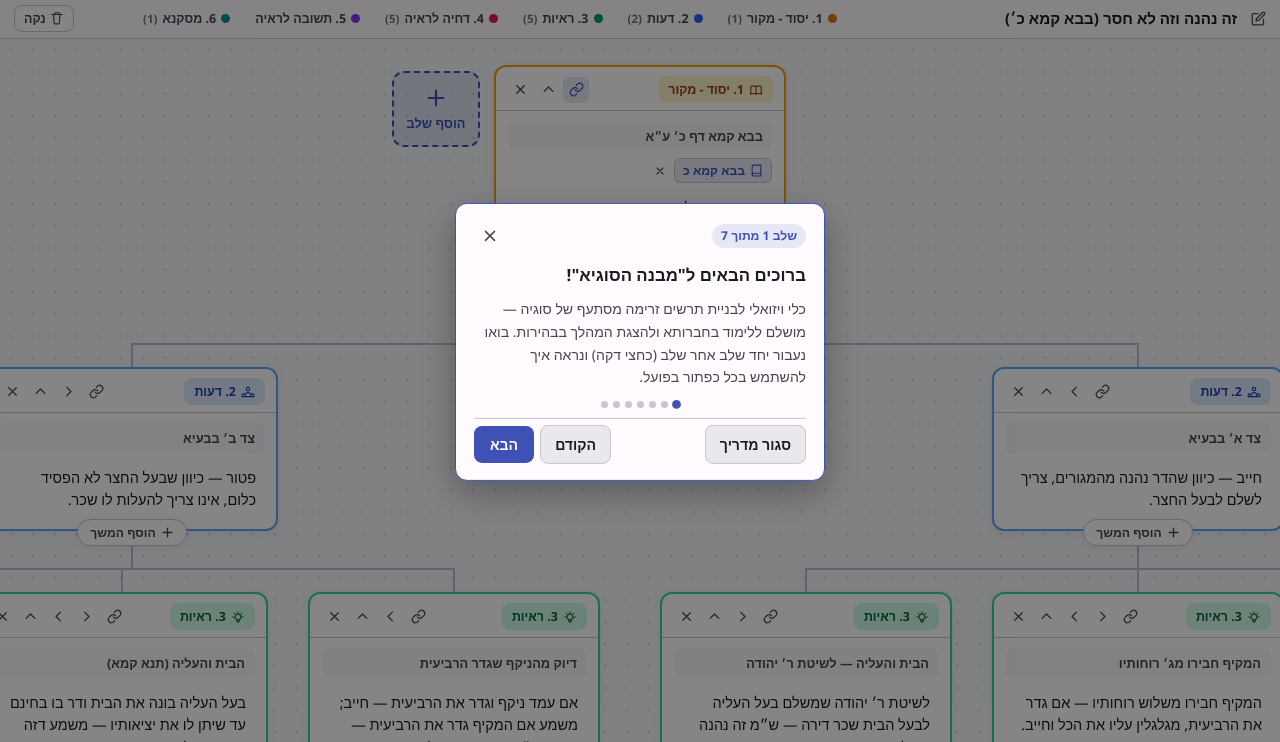
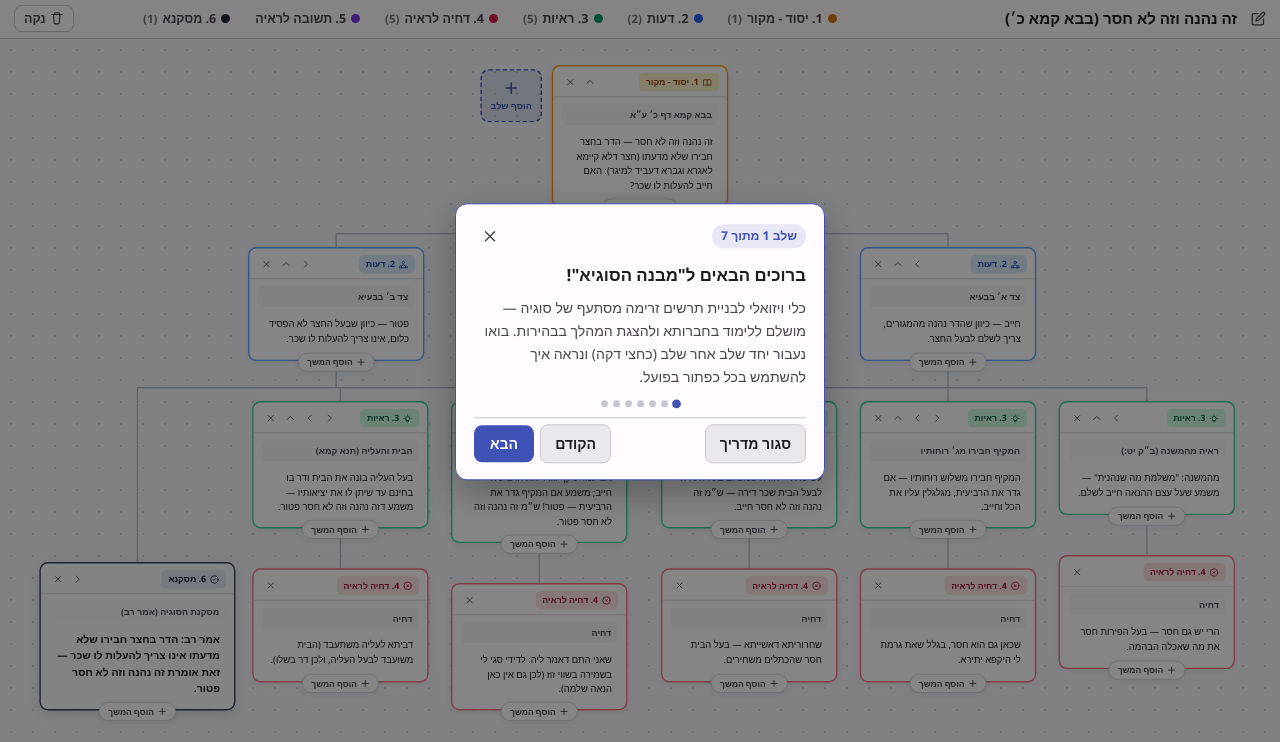
Before and after one commit to Lev-Good/otzaria-sugya-map, a plain HTML site: page index.html in a window 1280 px wide. Shown: the part 58-800 px from the top of the page. Drawn offline with Linux system fonts and the light colour scheme.

Commit message:
v1.1.0: maskana always bottom & emphasized, distinct color, 70% default zoom, compact cards, hide sources by default

```diff
--- a/css/style.css
+++ b/css/style.css
@@ -92,11 +92,12 @@
   --color-step-teshuva-text: #5B21B6;
   --color-step-teshuva-tab: #6D28D9;
 
-  --color-step-maskana: #0D9488;
-  --color-step-maskana-border: #2DD4BF;
-  --color-step-maskana-bg: #CCFBF1;
-  --color-step-maskana-text: #115E59;
-  --color-step-maskana-tab: #0F766E;
+  --color-step-maskana: #1E293B;
+  --color-step-maskana-border: #334155;
+  --color-step-maskana-bg: #E2E8F0;
+  --color-step-maskana-text: #0F172A;
+  --color-step-maskana-tab: #1E293B;
+  --color-step-maskana-card-bg: #F8FAFC;
 
   /* --- באנר כותרת "ולכן" --- */
   --color-velachen-bg-edge: rgba(245, 158, 11, 0.14);
@@ -109,11 +110,12 @@
   --font-ui: 'Rubik', 'Segoe UI', system-ui, sans-serif;
   --font-main: 'FrankRuhlCLM', 'David', serif;
   --font-card-content: var(--font-ui);
-  --font-size-ui: 14px;
-  --font-size-base: 18px;
-  --font-size-card-text: 15px;
+  --font-size-ui: 13.5px;
+  --font-size-base: 17px;
+  --font-size-card-text: 13.5px;
+  --font-size-maskana-text: 15px;
   --font-size-reader: 19px;
-  --line-height: 1.55;
+  --line-height: 1.5;
 
   /* --- מידות, צורות וצפיפות --- */
   --radius: 8px;
@@ -121,7 +123,8 @@
   --radius-lg: 12px;
   --radius-pill: 999px;
   --top-bar-height: 56px;
-  --card-width: 292px;
+  --card-width: 252px;
+  --maskana-card-width: 278px;
   --reader-pane-width: 390px;
 }
 
@@ -175,11 +178,12 @@ body.dark-mode {
   --color-step-teshuva-text: #DDD6FE;
   --color-step-teshuva-tab: #6D28D9;
 
-  --color-step-maskana: #2DD4BF;
-  --color-step-maskana-border: #14B8A6;
-  --color-step-maskana-bg: rgba(20, 184, 166, 0.22);
-  --color-step-maskana-text: #99F6E4;
-  --color-step-maskana-tab: #0F766E;
+  --color-step-maskana: #CBD5E1;
+  --color-step-maskana-border: #94A3B8;
+  --color-step-maskana-bg: rgba(148, 163, 184, 0.24);
+  --color-step-maskana-text: #F1F5F9;
+  --color-step-maskana-tab: #475569;
+  --color-step-maskana-card-bg: #222834;
 
   --color-velachen-bg-edge: rgba(245, 158, 11, 0.16);
   --color-velachen-bg-mid: rgba(251, 191, 36, 0.30);
@@ -227,6 +231,7 @@ body.palette-otzaria {
   --color-step-maskana-bg: color-mix(in srgb, var(--color-primary) 13%, var(--color-surface-container-low));
   --color-step-maskana-text: var(--color-primary);
   --color-step-maskana-tab: color-mix(in srgb, var(--color-primary) 50%, var(--color-surface-container-highest));
+  --color-step-maskana-card-bg: color-mix(in srgb, var(--color-primary) 6%, var(--surface-card));
 
   --color-velachen-bg-edge: color-mix(in srgb, var(--color-primary) 6%, var(--color-surface-container-low));
   --color-velachen-bg-mid: color-mix(in srgb, var(--color-primary) 13%, var(--color-surface-container));
@@ -236,11 +241,11 @@ body.palette-otzaria {
 }
 
 /* --- התאמות גודל כרטיס וגופן תוכן --- */
-body.card-width-compact { --card-width: 246px; }
-body.card-width-normal  { --card-width: 292px; }
-body.card-width-wide    { --card-width: 344px; }
-body.content-font-book  { --font-card-content: var(--font-main); --font-size-card-text: 17px; }
-body.content-font-ui    { --font-card-content: var(--font-ui); --font-size-card-text: 14.5px; }
+body.card-width-compact { --card-width: 218px; --maskana-card-width: 244px; }
+body.card-width-normal  { --card-width: 252px; --maskana-card-width: 280px; }
+body.card-width-wide    { --card-width: 300px; --maskana-card-width: 332px; }
+body.content-font-book  { --font-card-content: var(--font-main); --font-size-card-text: 15.5px; --font-size-maskana-text: 17px; }
+body.content-font-ui    { --font-card-content: var(--font-ui); --font-size-card-text: 13.5px; --font-size-maskana-text: 15px; }
 
 /* ============================================================================
    שלד האפליקציה (גובה מלא, ללא גלילת דף ראשית)
@@ -1013,16 +1018,27 @@ button, input, textarea, select {
   display: flex;
   flex-direction: row;
   justify-content: center;
-  align-items: flex-start;
+  align-items: stretch;
   position: relative;
 }
 
+.node-column.is-maskana-leaf {
+  flex: 1 1 auto;
+}
+
+.maskana-drop-stem {
+  width: 2px;
+  flex: 1 1 auto;
+  min-height: 0;
+  background: var(--color-connector);
+}
+
 .tree-child-wrapper {
   display: flex;
   flex-direction: column;
   align-items: center;
   position: relative;
-  padding: 24px 10px 0 10px;
+  padding: 20px 8px 0 8px;
 }
 
 .tree-child-wrapper::before {
@@ -1031,7 +1047,7 @@ button, input, textarea, select {
   top: 0;
   right: 50%;
   width: 2px;
-  height: 24px;
+  height: 20px;
   background: var(--color-connector);
   transform: translateX(50%);
 }
@@ -1068,6 +1084,26 @@ button, input, textarea, select {
   position: relative;
   width: var(--card-width);
   cursor: default;
+}
+
+/* חלונית מסקנא מודגשת יותר בגודל, בגבול, ברקע ובכתב */
+.step-card-frame.step-type-maskana {
+  width: var(--maskana-card-width);
+}
+
+.step-card-frame.step-type-maskana .step-card {
+  border-width: 2.5px;
+  background: var(--color-step-maskana-card-bg);
+  box-shadow: var(--shadow-card-hover);
+}
+
+.step-card-frame.step-type-maskana .card-textarea {
+  font-size: var(--font-size-maskana-text);
+  font-weight: 700;
+}
+
+.step-card-frame.step-type-maskana .card-subtitle-input {
+  font-weight: 700;
 }
 
 body.card-style-classic .step-card-frame {
--- a/js/app.js
+++ b/js/app.js
@@ -11,6 +11,7 @@
   const STORAGE_KEY = 'sugya_workspace_v1';
   const MAX_HISTORY = 40;
   const READER_CHUNK_LINES = 26;
+  const DEFAULT_ZOOM = 0.7;
 
   let workspace = {
     schemaVersion: 1,
@@ -19,7 +20,7 @@
     settings: Object.assign({}, Data.DEFAULT_SETTINGS)
   };
 
-  let currentZoom = 1;
+  let currentZoom = DEFAULT_ZOOM;
   let activeFilterType = null;
 
   // היסטוריית ביטול / ביצוע שוב לסוגיה הפעילה
@@ -315,16 +316,24 @@
   // בניית כרטיס שלב בודד וענפיו
   // ============================================================================
 
-  function createNodeElement(node, siblingsList, siblingIndex, isLastRoot) {
+  function createNodeElement(node, siblingsList, siblingIndex, isLastRoot, isRoot) {
     const meta = Data.getStepMeta(node.type);
     const showVelachen = shouldShowVelachen(node.type);
     const velachenLabel = (workspace.settings.velachenText || 'ולכן').trim() || 'ולכן';
     const hasChildren = Array.isArray(node.children) && node.children.length > 0;
     const isDimmed = activeFilterType && activeFilterType !== node.type;
     const isHighlighted = activeFilterType && activeFilterType === node.type;
+    const isMaskana = node.type === 'maskana';
 
     const column = document.createElement('div');
-    column.className = 'node-column';
+    column.className = 'node-column' + (isMaskana && !hasChildren ? ' is-maskana-leaf' : '');
+
+    // חלונית מסקנא מקבלת קו חיבור אנכי גמיש כך שתרד תמיד עד למטה
+    if (isMaskana && !isRoot) {
+      const dropStem = document.createElement('div');
+      dropStem.className = 'maskana-drop-stem';
+      column.appendChild(dropStem);
+    }
 
     const frame = document.createElement('div');
     frame.className = 'step-card-frame step-type-' + meta.id;
@@ -367,7 +376,8 @@
     const actions = document.createElement('div');
     actions.className = 'card-actions no-print';
 
-    // קישור מקור באוצריא
+    // קישור מקור באוצריא (מוצג רק אם הופעל בהגדרות)
+    if (workspace.settings.showSources) {
       const linkBtn = document.createElement('button');
       linkBtn.type = 'button';
       linkBtn.className = 'card-action-btn js-link-source-btn' + (node.source ? ' has-source' : '');
@@ -377,6 +387,7 @@
         openSourceModal(node.id);
       });
       actions.appendChild(linkBtn);
+    }
 
     // הזזת סדר בין אחים
     if (Array.isArray(siblingsList) && siblingsList.length > 1) {
@@ -484,8 +495,8 @@
     });
     body.appendChild(subtitleInput);
 
-    // תגית מקור מקושר מאוצריא (פותחת בחלונית הצד המובנית!)
-    if (node.source) {
+    // תגית מקור מקושר מאוצריא (מוצגת רק אם הופעל בהגדרות)
+    if (workspace.settings.showSources && node.source) {
       const sourceRow = document.createElement('div');
       sourceRow.className = 'source-chip-row';
 
@@ -622,7 +633,7 @@
         node.children.forEach(function (child, idx) {
           const childWrap = document.createElement('div');
           childWrap.className = 'tree-child-wrapper';
-          childWrap.appendChild(createNodeElement(child, node.children, idx));
+          childWrap.appendChild(createNodeElement(child, node.children, idx, false, false));
           childrenContainer.appendChild(childWrap);
         });
 
@@ -718,7 +729,11 @@
 
     chart.nodes.forEach(function (rootNode, idx) {
       const isLastRoot = (idx === chart.nodes.length - 1);
-      rootEl.appendChild(createNodeElement(rootNode, chart.nodes, idx, isLastRoot));
+      rootEl.appendChild(createNodeElement(rootNode, chart.nodes, idx, isLastRoot, true));
+    });
+
+    requestAnimationFrame(function () {
+      alignMaskanaToBottom();
     });
 
     if (focusNodeId) {
@@ -731,6 +746,41 @@
         }
       }, 40);
     }
+  }
+
+  // יישור חלוניות "6. מסקנא" לתחתית התרשים כך שהקו האנכי יימשך עד למטה
+  function alignMaskanaToBottom() {
+    const rootEl = document.getElementById('treeRoot');
+    if (!rootEl) return;
+    const stems = rootEl.querySelectorAll('.maskana-drop-stem');
+    if (stems.length === 0) return;
+
+    stems.forEach(function (stem) {
+      stem.style.minHeight = '0px';
+    });
+
+    let maxBottom = 0;
+    const nonMaskanaCards = rootEl.querySelectorAll('.step-card-frame:not(.step-type-maskana) .step-card');
+    nonMaskanaCards.forEach(function (card) {
+      const r = card.getBoundingClientRect();
+      if (r.bottom > maxBottom) maxBottom = r.bottom;
+    });
+
+    if (maxBottom <= 0) return;
+    const scale = currentZoom || 1;
+
+    stems.forEach(function (stem) {
+      const col = stem.closest('.node-column');
+      const card = col && col.querySelector('.step-card-frame.step-type-maskana .step-card');
+      if (!card) return;
+      const r = card.getBoundingClientRect();
+      if (r.bottom < maxBottom) {
+        const delta = Math.round((maxBottom - r.bottom) / scale);
+        if (delta > 0) {
+          stem.style.minHeight = delta + 'px';
+        }
+      }
+    });
   }
 
   function renderAll(focusNodeId) {
@@ -957,7 +1007,12 @@
     );
 
     syncSwitch('switchShowDots', s.showDots !== false);
+    syncSwitch('switchShowSources', !!s.showSources);
     syncSwitch('switchSidePane', s.openInSidePane !== false);
+    const sidePaneRow = document.getElementById('sidePaneSettingRow');
+    if (sidePaneRow) {
+      sidePaneRow.classList.toggle('hidden', !s.showSources);
+    }
 
     buildSegmentedControl(
       'segPdfOrientation',
@@ -1030,7 +1085,7 @@
         if (workspace.activeChartId !== chart.id) {
           workspace.activeChartId = chart.id;
           activeFilterType = null;
-          currentZoom = 1;
+          currentZoom = DEFAULT_ZOOM;
           applyZoom();
           resetHistory();
           persistWorkspaceNow();
@@ -1463,9 +1518,9 @@
       text: 'בכל חלונית כותבים כותרת משנה ותוכן חופשי. לחיצה על תגית השלב בראש החלונית מאפשרת להחליף את סוג השלב, וכפתור "+ הוסף המשך" שמתחת לחלונית פותח מחדש את כל 6 האפשרויות להסתעפות.'
     },
     {
-      selector: '.source-chip, .js-link-source-btn',
-      title: 'קישור וקריאת מקורות בחלונית צד מובנית',
-      text: 'לחץ על אייקון הקישור בכל חלונית כדי לקשר דף גמרא או ספר מאוצריא. לחיצה על המקור המקושר תפתח אותו מיד בחלונית צד נוחה עם כפתור "סגור" מהיר — ולחיצה על מקור נוסף תחליף את התצוגה באותה חלונית!'
+      selector: '.source-chip, .js-link-source-btn, #openSettingsBtn',
+      title: 'קישור וקריאת מקורות באוצריא (אופציונלי)',
+      text: 'בברירת מחדל התרשים נקי ללא כפתורי מקורות. אם תרצה לקשר דפי גמרא וספרים מאוצריא ישירות לתוך החלוניות ולפתוח אותם בחלונית צד, תוכל להפעיל זאת בכל עת מתוך תפריט ההגדרות.'
     },
     {
       selector: '#legendBar',
@@ -1648,7 +1703,9 @@
     // זום
     document.getElementById('zoomInBtn').addEventListener('click', function () { setZoom(currentZoom + 0.1); });
     document.getElementById('zoomOutBtn').addEventListener('click', function () { setZoom(currentZoom - 0.1); });
-    document.getElementById('zoomResetBtn').addEventListener('click', function () { setZoom(1); });
+    document.getElementById('zoomResetBtn').addEventListener('click', function () {
+      setZoom(Math.abs(currentZoom - DEFAULT_ZOOM) < 0.02 ? 1 : DEFAULT_ZOOM);
+    });
     document.getElementById('zoomFitBtn').addEventListener('click', fitToScreen);
 
     const viewport = document.getElementById('canvasViewport');
@@ -1799,6 +1856,20 @@
       persistWorkspaceNow();
     });
 
+    document.getElementById('switchShowSources').addEventListener('click', function () {
+      workspace.settings.showSources = !workspace.settings.showSources;
+      syncSwitch('switchShowSources', workspace.settings.showSources);
+      const sidePaneRow = document.getElementById('sidePaneSettingRow');
+      if (sidePaneRow) {
+        sidePaneRow.classList.toggle('hidden', !workspace.settings.showSources);
+      }
+      if (!workspace.settings.showSources && readerState.open) {
+        closeSourceReaderPane();
+      }
+      persistWorkspaceNow();
+      renderTree();
+    });
+
     document.getElementById('switchSidePane').addEventListener('click', function () {
       workspace.settings.openInSidePane = !(workspace.settings.openInSidePane !== false);
       syncSwitch('switchSidePane', workspace.settings.openInSidePane);
@@ -1811,7 +1882,7 @@
       workspace.charts.unshift(fresh);
       workspace.activeChartId = fresh.id;
       activeFilterType = null;
-      currentZoom = 1;
+      currentZoom = DEFAULT_ZOOM;
       applyZoom();
       resetHistory();
       persistWorkspaceNow();
@@ -1826,7 +1897,7 @@
       workspace.charts.unshift(demo);
       workspace.activeChartId = demo.id;
       activeFilterType = null;
-      currentZoom = 1;
+      currentZoom = DEFAULT_ZOOM;
       applyZoom();
       resetHistory();
       persistWorkspaceNow();
--- a/js/data.js
+++ b/js/data.js
@@ -64,6 +64,7 @@
     cardWidth: 'normal',        // 'compact' | 'normal' | 'wide'
     contentFont: 'ui',          // 'ui' | 'book'
     showDots: true,
+    showSources: false,
     openInSidePane: true,
     pdfOrientation: 'auto',     // 'auto' | 'landscape' | 'portrait'
     readerFontSize: 19,
--- a/js/otzaria-bridge.js
+++ b/js/otzaria-bridge.js
@@ -10,7 +10,7 @@
     inOtzaria: typeof window.Otzaria !== 'undefined',
     booted: false,
     pluginId: 'com.levgood.sugya-map',
-    pluginVersion: '1.0.0',
+    pluginVersion: '1.1.0',
     appVersion: '',
     platform: 'web',
     permissions: [],
```
Also changed, not shown: index.html (+9 -1 lines), manifest.json. Lines whose indentation alone changed are shown as unchanged.
